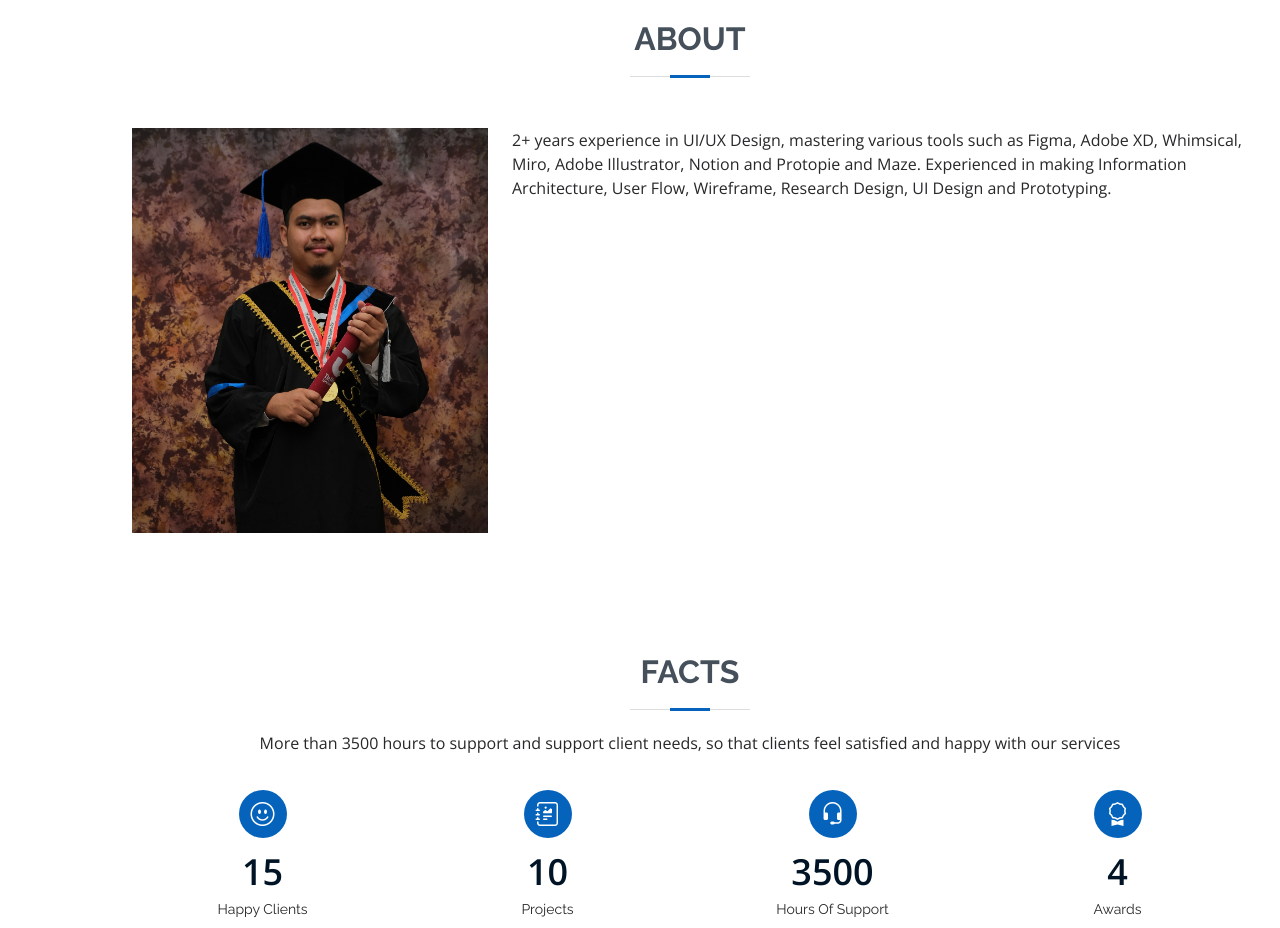
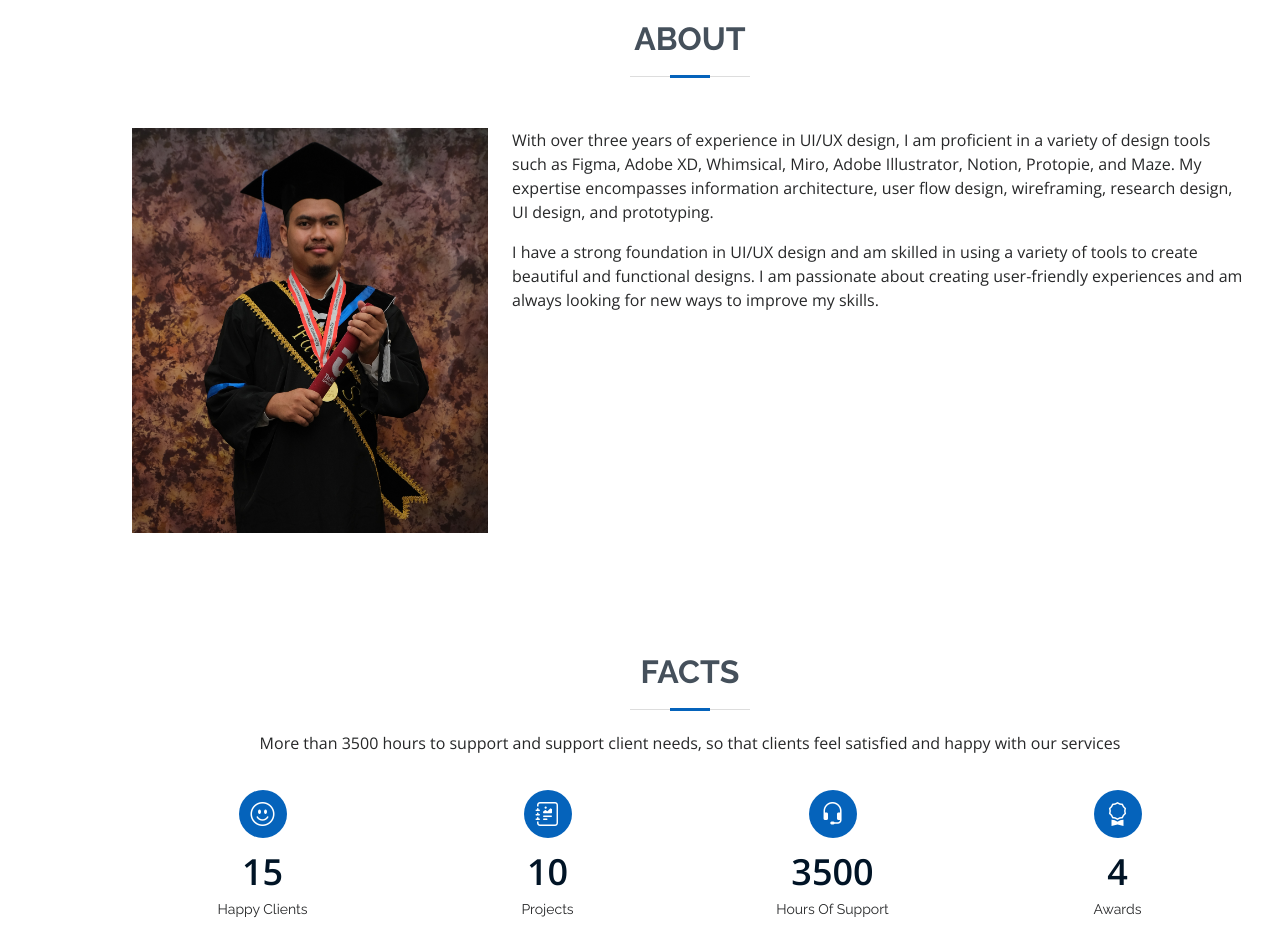
Before and after one commit to Fauzi1017/Portfolio2024, a plain HTML site: page index.html in a window 1280 px wide. Shown: the part 840-1768 px from the top of the page. Drawn offline with nearby package versions, Linux system fonts and the light colour scheme.

Commit message:
Update index.html

```diff
--- a/index.html
+++ b/index.html
@@ -70,7 +70,7 @@
       </div>
       <div class="buttons pt-4">
         <a href="https://api.whatsapp.com/send/?phone=6282117897068&text&type=phone_number&app_absent=0", target="_blank"><button class="btn btn-primary rounded">HIRE ME</button></a>
-        <a href="https://drive.google.com/file/d/183bYIPeYI8LSjiVYtxF3M7Mt926aEG8K/view?usp=sharing", target="_blank"><button class="btn btn-outline-dark rounded" >DOWNLOAD CV</button></a>
+        <a href="https://drive.google.com/file/d/1-78hJgjt9xURVMUMpmEPFnlJ6MNSpuDj/view?usp=sharing", target="_blank"><button class="btn btn-outline-dark rounded" >DOWNLOAD CV</button></a>
       </div>
     </div>
   </section><!-- End Hero -->
@@ -113,7 +113,8 @@
               </div>
             </div>-->
             <p>
-              2+ years experience in UI/UX Design, mastering various tools such as Figma, Adobe XD, Whimsical, Miro, Adobe Illustrator, Notion and Protopie and Maze. Experienced in making Information Architecture, User Flow, Wireframe, Research Design, UI Design and Prototyping.
+              With over three years of experience in UI/UX design, I am proficient in a variety of design tools such as Figma, Adobe XD, Whimsical, Miro, Adobe Illustrator, Notion, Protopie, and Maze. My expertise encompasses information architecture, user flow design, wireframing, research design, UI design, and prototyping.
+<p>I have a strong foundation in UI/UX design and am skilled in using a variety of tools to create beautiful and functional designs. I am passionate about creating user-friendly experiences and am always looking for new ways to improve my skills.</p>
             </p>
           </div>
         </div>
```
